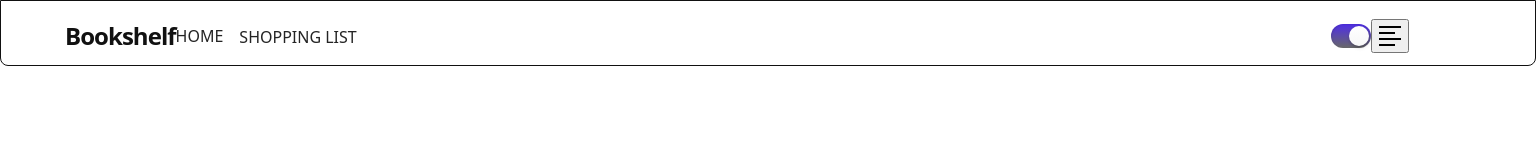
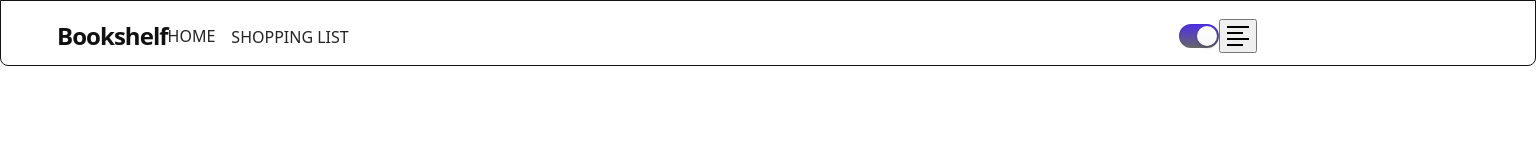
Before and after one commit to ksholovko/DIG, a website built with Vite: page src/index.html in a window 1536 px wide. Built offline with nearby package versions, Linux system fonts and the light colour scheme.

Commit message:
container_update

```diff
--- a/package.json
+++ b/package.json
@@ -9,6 +9,7 @@
     "preview": "vite preview"
   },
   "devDependencies": {
+    "@types/glob": "^8.1.0",
     "glob": "^8.1.0",
     "vite": "^4.0.5"
   },
--- a/src/css/styles.css
+++ b/src/css/styles.css
@@ -31,11 +31,6 @@
 }
 
 
-.container {
-  padding-left: 24px;
-  padding-right: 24px;
-}
-
 @media screen and (min-width: 375px) {
   .container {
     width: 375px;
@@ -52,8 +47,10 @@
   }
 }
 
-@media screen and (min-width: 1440px) {
+@media screen and (min-width: 1280px) {
   .container {
-    width: 1440px;
+    width: 1280px;
+    padding-left: 24px;
+    padding-right: 24px;
   }
 }
```
Also changed, not shown: 1 other file.
